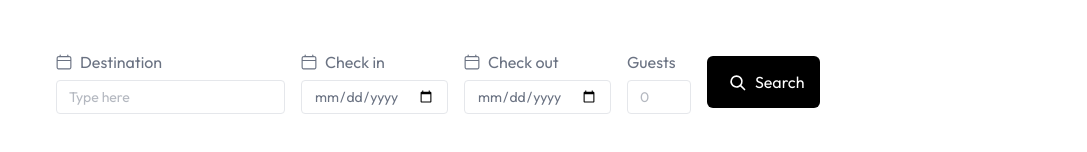
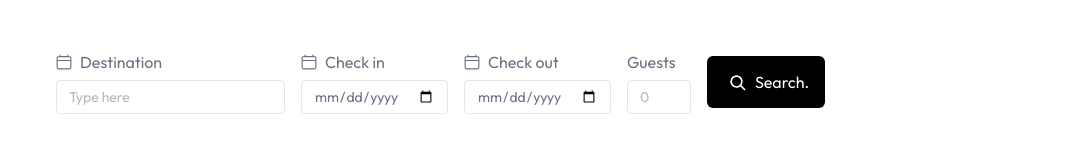
Before and after one commit to MohamedNihath/HotelBooking, a React (Vite) app in the folder client/: page / in a window 1280 px wide. Shown: the part 482-634 px from the top of the page, without its empty margins (96-1183 px from the left). Built offline with nearby package versions, Linux system fonts and the light colour scheme; a web font is replaced by a local one.

Commit message:
CompleteHEROsection

```diff
--- a/client/src/Components/Hero.jsx
+++ b/client/src/Components/Hero.jsx
@@ -58,7 +58,7 @@ const Hero = () => {
 
             <button className='flex items-center justify-center gap-1 rounded-md bg-black py-3 px-4 text-white my-auto cursor-pointer max-md:w-full max-md:py-1' >
                <img src={assets.searchIcon} alt="" className='h-7' />
-                <span>Search</span>
+                <span>Search.</span>
             </button>
         </form>
 
```
